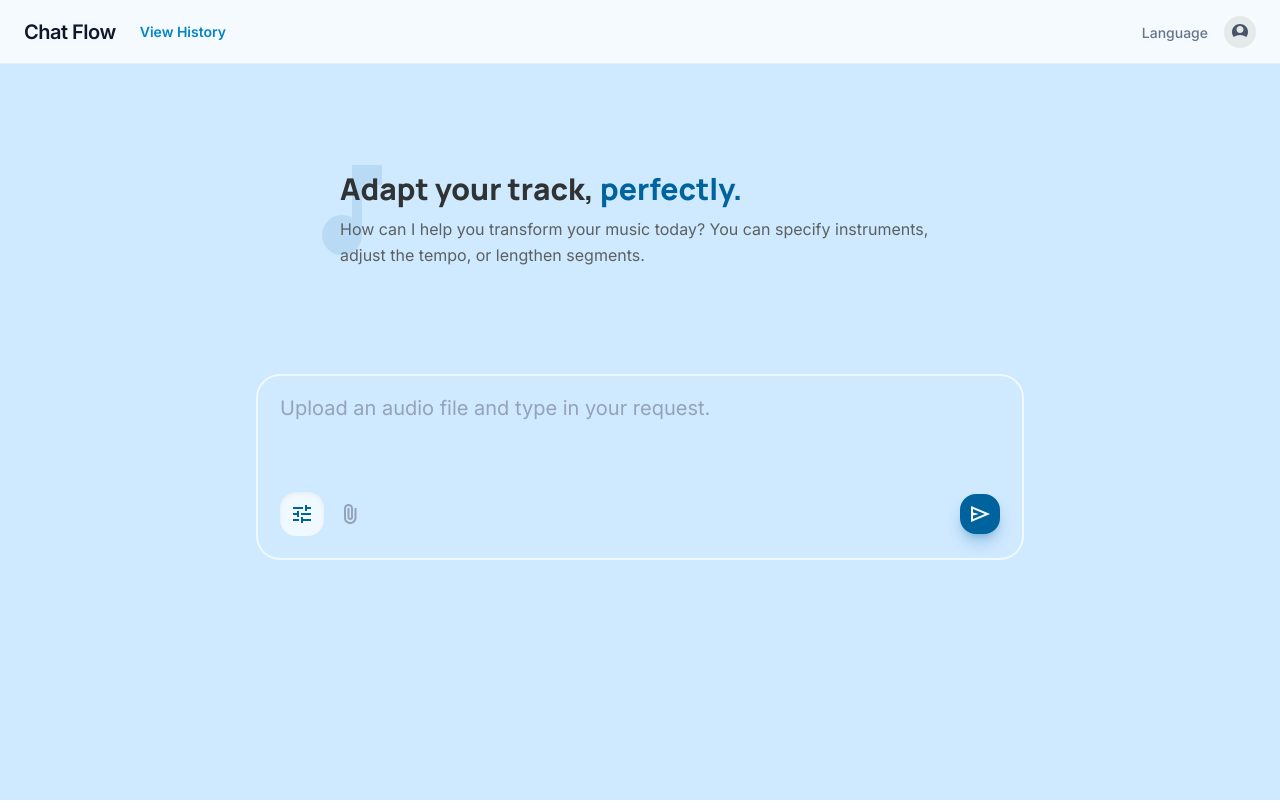
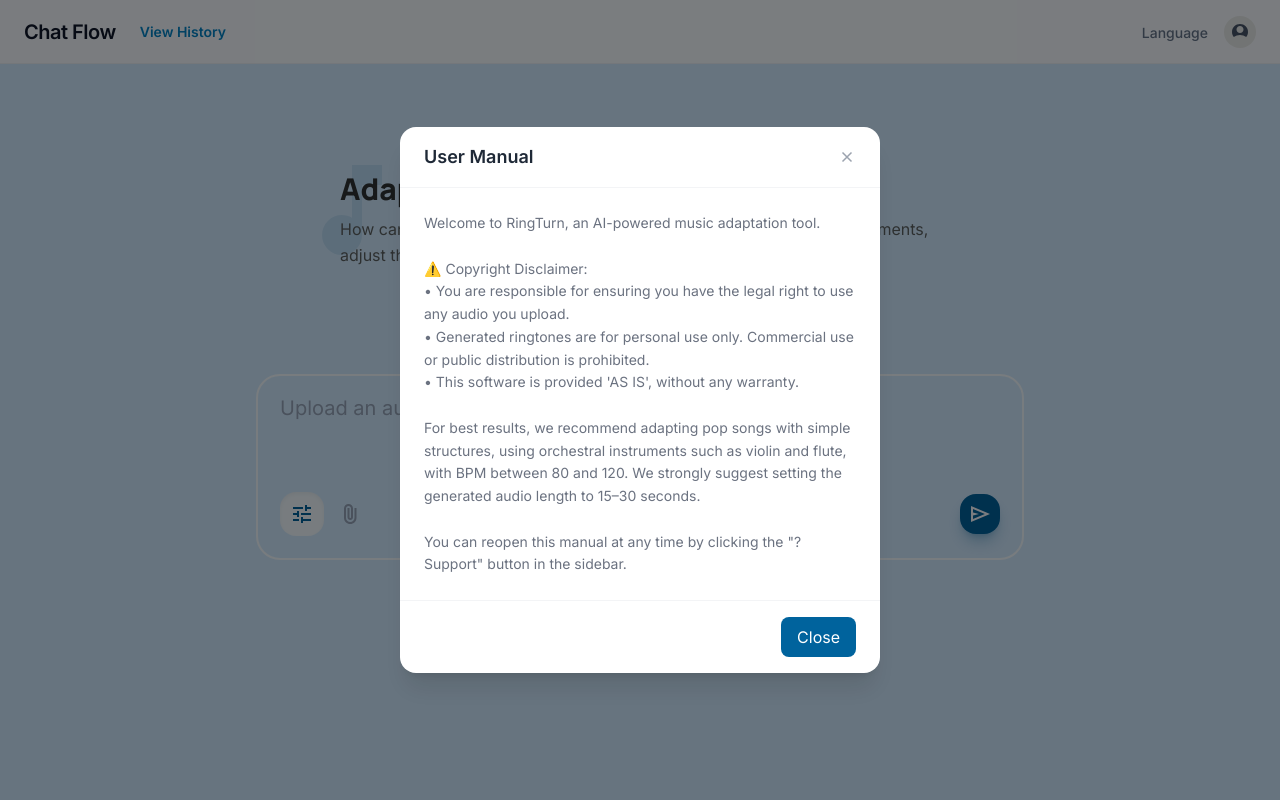
Before and after one commit to HuangZhou108/ringturn, a React (Vite) app in the folder frontend/: page / in a window 1280 px wide. Built offline with nearby package versions, Linux system fonts and the light colour scheme.

Commit message:
update on 260719

```diff
--- a/frontend/src/App.tsx
+++ b/frontend/src/App.tsx
@@ -1,15 +1,31 @@
 import { Routes, Route } from 'react-router-dom'
 import Home from './pages/home.tsx'
 import ChatFlow from './pages/ChatFlow.tsx'
+import {useEffect, useState} from "react";
+import UserManualModal from './components/UserManualModal'
 
 function App() {
+    const [manualOpen, setManualOpen] = useState(false)
+    useEffect(() => {
+        const hasSeenManual = localStorage.getItem('ringturn_has_seen_manual');
+        if (!hasSeenManual) {
+            setManualOpen(true);
+            localStorage.setItem('ringturn_has_seen_manual', 'true');
+        }
+    }, []);
     return (
+        <>
             <Routes>
                 <Route path="/" element={<Home />} />
-        {/* 支持2种模式：/chat 新建会话，/chat/conversation/:id */}
                 <Route path="/chat" element={<ChatFlow />} />
                 <Route path="/chat/c/:conversationId" element={<ChatFlow />} />
             </Routes>
+            {/* 用户手册弹窗 */}
+            <UserManualModal
+                isOpen={manualOpen}
+                onClose={() => setManualOpen(false)}
+            />
+        </>
   )
 }
 
--- a/frontend/src/components/UserManualModal.tsx
+++ b/frontend/src/components/UserManualModal.tsx
@@ -31,7 +31,7 @@ export default function UserManualModal({ isOpen, onClose }: UserManualModalProp
 
                 {/* 内容区域 */}
                 <div className="flex-1 overflow-y-auto p-6">
-                    <div className="text-center text-gray-500 text-sm leading-relaxed">
+                    <div className="text-gray-500 text-sm leading-relaxed whitespace-pre-wrap">
                         {t('manual.content')}
                     </div>
                 </div>
--- a/frontend/src/i18n.ts
+++ b/frontend/src/i18n.ts
@@ -347,9 +347,15 @@ i18n
                         loadFailed: "Failed to load conversation",
                         updateTitleFailed: "Failed to update title",
                     },
-                    manual: {
-                        title: 'User Manual',
-                        content: 'Welcome to RingTurn for music adaptation. Currently, we recommend adapting pop songs with simple structures, using orchestral instruments such as violin and flute, with BPM between 80 and 120. For best results, we strongly suggest setting the generated audio length to 15–30 seconds.'
+                    "manual": {
+                        "title": "User Manual",
+                        "content": "Welcome to RingTurn, an AI-powered music adaptation tool.\n\n" +
+                            "⚠️ Copyright Disclaimer:\n" +
+                            "• You are responsible for ensuring you have the legal right to use any audio you upload.\n" +
+                            "• Generated ringtones are for personal use only. Commercial use or public distribution is prohibited.\n" +
+                            "• This software is provided 'AS IS', without any warranty.\n\n" +
+                            "For best results, we recommend adapting pop songs with simple structures, using orchestral instruments such as violin and flute, with BPM between 80 and 120. We strongly suggest setting the generated audio length to 15–30 seconds.\n\n" +
+                            "You can reopen this manual at any time by clicking the \"? Support\" button in the sidebar."
                     },
                 },
             },
@@ -693,10 +699,16 @@ i18n
                         loadFailed: "加载会话失败",
                         updateTitleFailed: "更新标题失败",
                     },
-                    manual: {
-                        title: '用户手册',
-                        content: '欢迎使用转铃进行音乐改编。现阶段，我们推荐改编结构较为简单的流行乐，乐器选用小提琴、长笛等管弦乐器，BPM 控制在 80–120 之间。强烈建议将生成音频的长度设置为 15–30 秒，以获得最佳效果。'
-                    },
+                    "manual": {
+                        "title": "用户手册",
+                        "content": "欢迎使用 RingTurn，一款 AI 音乐改编工具。\n\n" +
+                            "⚠️ 版权声明：\n" +
+                            "• 您需确保自己拥有所上传音频的合法使用权。\n" +
+                            "• 生成的铃声音频仅供个人使用，不得用于商业目的或公开传播。\n" +
+                            "• 本软件按“原样”提供，不提供任何担保。\n\n" +
+                            "现阶段，我们推荐改编结构较为简单的流行乐，乐器选用小提琴、长笛等管弦乐器，BPM 控制在 80–120 之间。强烈建议将生成音频的长度设置为 15–30 秒，以获得最佳效果。\n\n" +
+                            "您随时可以点击侧边栏的“？支持”按钮重新打开本手册。"
+                    }
                 },
             },
         },
```
Also changed, not shown: 1 other file (tests, documents, lock files or other folders). Lines whose indentation alone changed are shown as unchanged.
